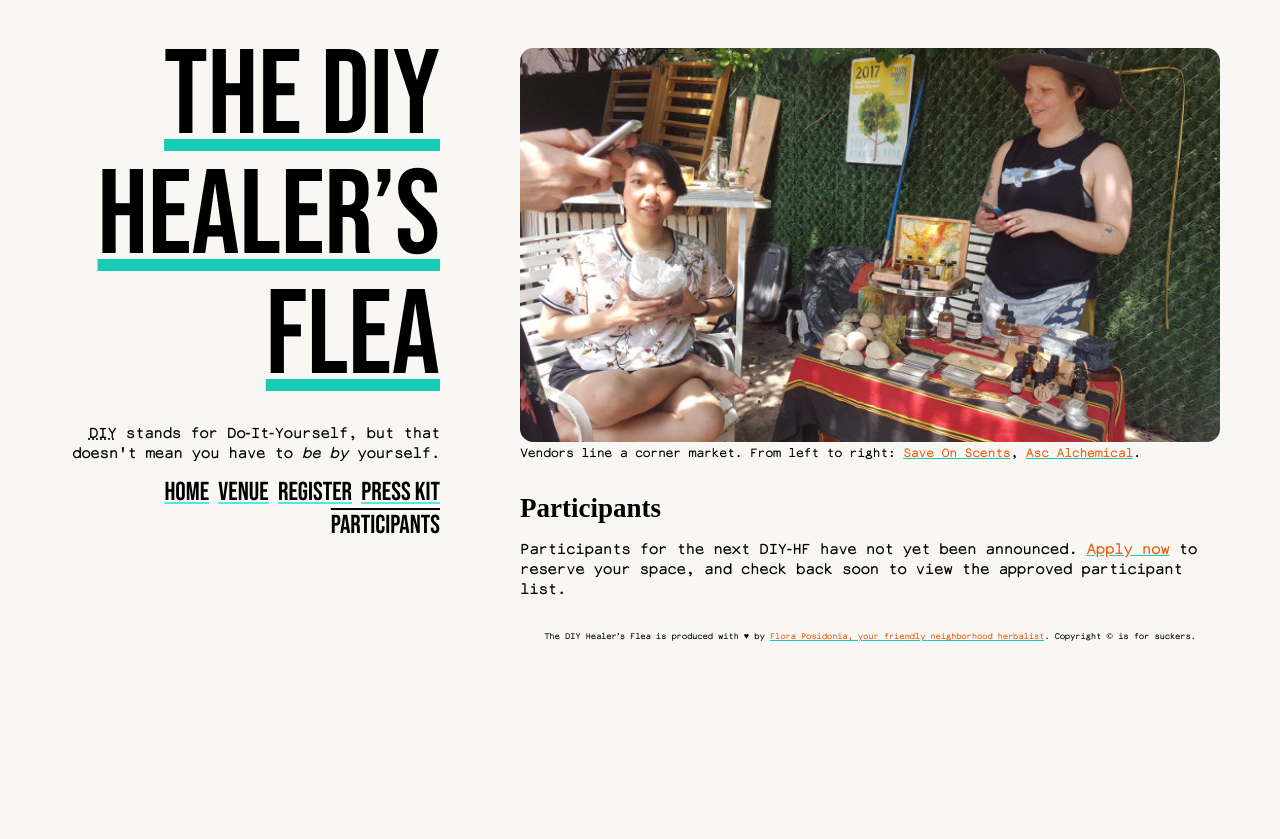
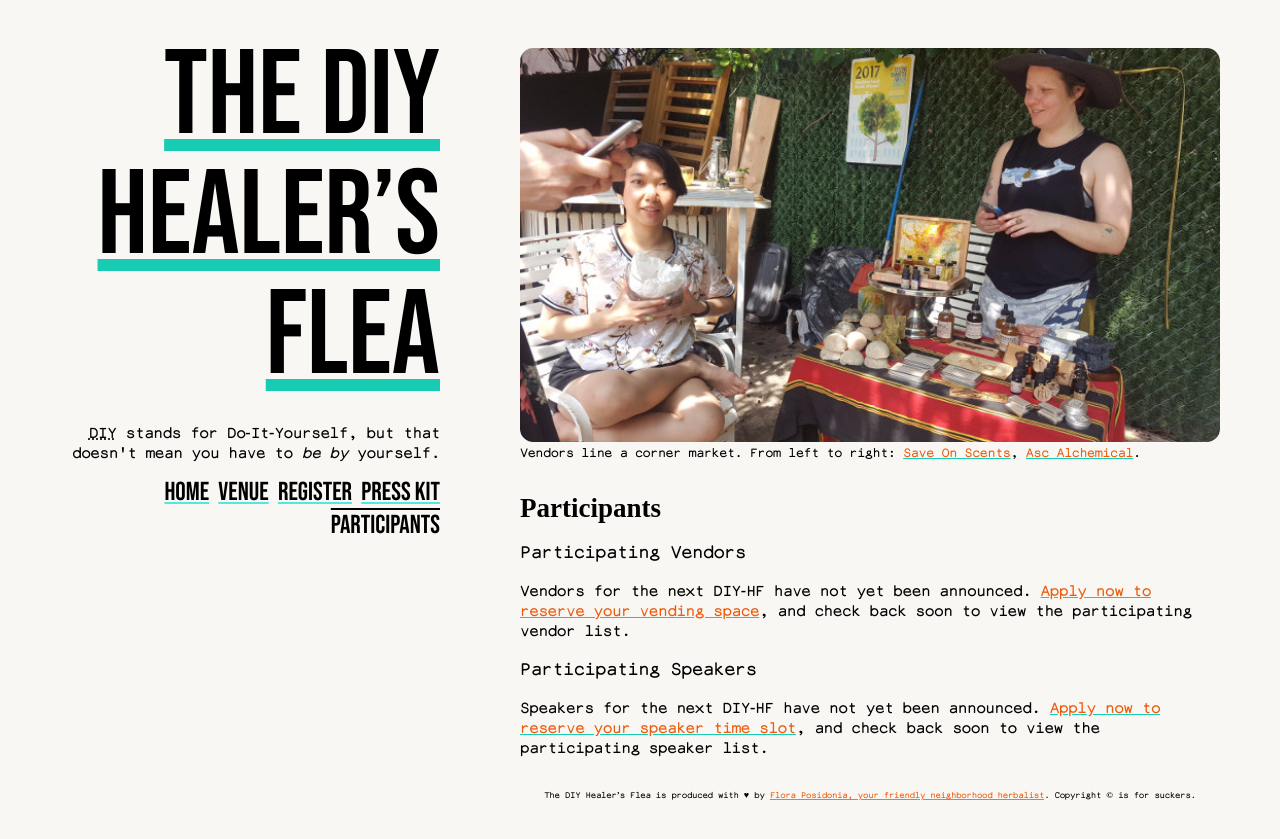
Before and after one commit to meitar/diy-healers-flea, a Jekyll site: the page built from participants.html, in a window 1280 px wide. Shown: the top 839 px of the page. Built offline with Jekyll 4.4.1, drawn with Linux system fonts in a browser that asks for light colours; some web fonts are replaced.

Commit message:
"Participants" were actually "vendors," so rename accordingly.

```diff
--- a/_includes/featured-categories.html
+++ b/_includes/featured-categories.html
@@ -1,6 +1,6 @@
 {%- assign categories = "" | split: "" -%}
-{%- for participant in site.data.participants -%}
-    {%- assign cat = participant["Product category"] | split: "," -%}
+{%- for vendor in site.data.vendors -%}
+    {%- assign cat = vendor["Product category"] | split: "," -%}
     {%- for c in cat -%}
         {%- assign x = c | strip -%}
         {%- assign categories = categories | push: x -%}
--- a/participants.html
+++ b/participants.html
@@ -7,31 +7,46 @@ title: Participants
 <section id="participants-info">
     <h2>Participants</h2>
     <div class="e-content">
-        {% if site.data.participants %}
-        <p>We are excited to announce the participants of the next DIY Healer&rsquo;s Flea! This Healer&rsquo;s Flea will include products in the following categories:</p>
+        <h3 id="participating-vendors">Participating Vendors</h3>
+        {% if site.data.vendors %}
+        <p>
+            We are excited to announce the vendor list for the next DIY Healer&rsquo;s Flea! This Healer&rsquo;s Flea will include products in the following categories:
+        </p>
         <ul class="category-list">
             {% include featured-categories.html tag="li" %}
             <li>&hellip;and more!</li>
         </ul>
-        <p>This Healer&rsquo;s Flea will feature the following brands and indie vendors:</p>
+        <p>
+            This Healer&rsquo;s Flea will feature the following brands and indie vendors:
+        </p>
         <ul>
-            {% assign participants = site.data.participants | sort: "Your business or brand name" %}
-            {% for participant in participants %}
-            {% assign categories = participant["Product category"] | split: "," %}
+            {% assign vendors = site.data.vendors | sort: "Your business or brand name" %}
+            {% for vendor in vendors %}
+            {% assign categories = vendor["Product category"] | split: "," %}
             <li class="{% for category in categories %}category-{{ category | strip | slugify }} {% endfor %}">
-                <p>Brand: {% if participant["Work website"] %}<a href="{{ participant["Work website"] }}">{% endif %}{% if participant["Your business or brand name"] %}{{ participant["Your business or brand name"] }}{% endif %}{% if participant["Your business or brand name"] %}</a>{% endif %}</p>
-                <p>Personal: {{ participant["Preferred name"] }} {% if participant["Personal website"] %}(<a href="{{ participant["Personal website"] }}">Homepage</a>){% endif %}</p>
-                <blockquote><p>{{ participant["Seller's statement"] }}</p></blockquote>
-                <p>Flagship product: {{ participant["Flagship product name"] }} {% if participant["Flagship product Web address"] %}(<a href="{{ participant["Flagship product Web address"] }}">learn more</a>){% endif %}</p>
-                {% if participant["Facebook"] %}<p>Facebook: <a href="{{ participant["Facebook"] }}">{{ participant["Facebook"] | split: "/" | last }}</a></p>{% endif %}
-                {% if participant["Instagram"] %}<p>Instagram: <a href="{{ participant["Instagram"] }}">{{ participant["Instagram"] | split: "/" | last }}</a></p>{% endif %}
-                {% if participant["Twitter"] %}<p>Twitter: <a href="{{ participant["Twitter"] }}">{{ participant["Twitter"] | split: "/" | last }}</a></p>{% endif %}
-                {% if participant["Tumblr"] %}<p>Tumblr: <a href="{{ participant["Tumblr"] }}">{{ participant["Tumblr"] | split: "/" | last }}</a></p>{% endif %}
+                <p>Brand: {% if vendor["Work website"] %}<a href="{{ vendor["Work website"] }}">{% endif %}{% if vendor["Your business or brand name"] %}{{ vendor["Your business or brand name"] }}{% endif %}{% if vendor["Your business or brand name"] %}</a>{% endif %}</p>
+                <p>Personal: {{ vendor["Preferred name"] }} {% if vendor["Personal website"] %}(<a href="{{ vendor["Personal website"] }}">Homepage</a>){% endif %}</p>
+                <blockquote><p>{{ vendor["Seller's statement"] }}</p></blockquote>
+                <p>Flagship product: {{ vendor["Flagship product name"] }} {% if vendor["Flagship product Web address"] %}(<a href="{{ vendor["Flagship product Web address"] }}">learn more</a>){% endif %}</p>
+                {% if vendor["Facebook"] %}<p>Facebook: <a href="{{ vendor["Facebook"] }}">{{ vendor["Facebook"] | split: "/" | last }}</a></p>{% endif %}
+                {% if vendor["Instagram"] %}<p>Instagram: <a href="{{ vendor["Instagram"] }}">{{ vendor["Instagram"] | split: "/" | last }}</a></p>{% endif %}
+                {% if vendor["Twitter"] %}<p>Twitter: <a href="{{ vendor["Twitter"] }}">{{ vendor["Twitter"] | split: "/" | last }}</a></p>{% endif %}
+                {% if vendor["Tumblr"] %}<p>Tumblr: <a href="{{ vendor["Tumblr"] }}">{{ vendor["Tumblr"] | split: "/" | last }}</a></p>{% endif %}
             </li>
             {% endfor %}
         </ul>
         {% else %}
-        <p>Participants for the next DIY-HF have not yet been announced. <a href="register.html">Apply now</a> to reserve your space, and check back soon to view the approved participant list.</p>
+        <p>
+            Vendors for the next DIY-HF have not yet been announced. <a href="{{ "register.html#vendor-registration" | relative_url }}">Apply now to reserve your vending space</a>, and check back soon to view the participating vendor list.
+        </p>
+        {% endif %}
+        <h3 id="participating-speakers">Participating Speakers</h3>
+        {% if site.data.speakers %}
+        <!-- TODO: Speaker info! -->
+        {% else %}
+        <p>
+            Speakers for the next DIY-HF have not yet been announced. <a href="{{ "register.html#speaker-registration" | relative_url }}">Apply now to reserve your speaker time slot</a>, and check back soon to view the participating speaker list.
+        </p>
         {% endif %}
     </div>
 </section>
```
Also changed, not shown: press-kit.html (+4 -4 lines).
